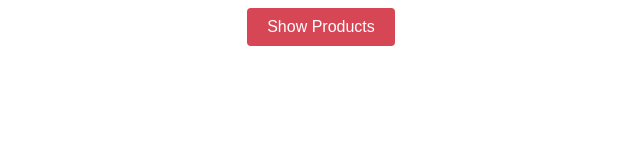
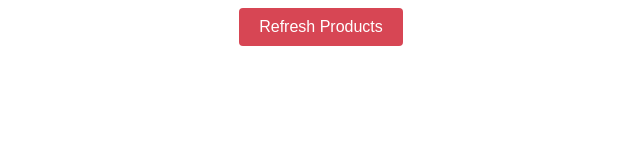
Before and after one commit to GeNiaaz/simple-store-webapp, a React (Create React App) app in the folder client/: page /edit in a window 1280 px wide. Shown: the top 160 px of the page, without its empty margins (319-959 px from the left). Built offline with nearby package versions, Linux system fonts and the light colour scheme.

Commit message:
allow update of products view on product edit

```diff
--- a/client/src/components/EditProductModal.js
+++ b/client/src/components/EditProductModal.js
@@ -4,12 +4,18 @@ import Axios from "axios";
 import Swal from "sweetalert2";
 import { ValidateInput } from "../utils/Validation";
 
-const EditProductModal = ({ product, closeModal }) => {
+const EditProductModal = ({ product, closeModal, refreshProducts }) => {
   const [editedProduct, setEditedProduct] = useState({ ...product });
 
   const handleChange = (e) => {
     const { name, value } = e.target;
     setEditedProduct({ ...editedProduct, [name]: value });
+  };
+
+  const getProducts = (p) => {
+    Axios.get("http://localhost:3001/products").then((response) => {
+      p(response.data);
+    });
   };
 
   const handleSubmit = (e) => {
@@ -23,6 +29,7 @@ const EditProductModal = ({ product, closeModal }) => {
         .then((response) => {
           if (response.status === 200) {
             console.log("product updated successfully");
+            getProducts(refreshProducts);
             closeModal();
           } else {
             Swal.fire(`Response status: ${response.status}, please try again`);
@@ -34,6 +41,7 @@ const EditProductModal = ({ product, closeModal }) => {
           console.log(err);
         });
 
+      getProducts(refreshProducts);
       closeModal();
     }
   };
--- a/client/src/views/AddProductPage.js
+++ b/client/src/views/AddProductPage.js
@@ -3,6 +3,7 @@ import React, { useState, useEffect } from "react";
 import "./AddProductPage.css";
 import { ValidateInput } from "../utils/Validation";
 import Axios from "axios";
+import Swal from "sweetalert2";
 
 function AddProductPage(props) {
   const [Name, setName] = useState("");
@@ -29,6 +30,7 @@ function AddProductPage(props) {
       })
         .then(() => {
           console.log("success");
+          Swal.fire("Product added successfully");
         })
         .catch((err) => {
           console.log(err);
--- a/client/src/views/AdminViewProductsPage.js
+++ b/client/src/views/AdminViewProductsPage.js
@@ -2,6 +2,7 @@ import "./AdminViewProductsPage.css";
 import EditProductModal from "../components/EditProductModal";
 import { useState } from "react";
 import Axios from "axios";
+import Swal from "sweetalert2";
 
 function AdminViewProductsPage(props) {
   const [ProductsList, setProductsList] = useState([]);
@@ -25,13 +26,14 @@ function AdminViewProductsPage(props) {
       `http://localhost:3001/products/${selectedProduct.product_id}`
     );
     console.log("product deleted");
+    Swal.fire("Product deleted successfully");
     getProducts();
   };
 
   return (
     <div className="AdminViewProductsPage">
       <div className="products">
-        <button onClick={getProducts}>Show Products</button>
+        <button onClick={getProducts}>Refresh Products</button>
         {ProductsList.map((prod, key) => {
           return (
             <div className="product">
@@ -55,6 +57,7 @@ function AdminViewProductsPage(props) {
           <EditProductModal
             product={selectedProduct}
             closeModal={() => setIsModalOpen(false)}
+            refreshProducts={setProductsList}
           />
         )}
       </div>
--- a/client/src/views/viewProductsPage.js
+++ b/client/src/views/viewProductsPage.js
@@ -13,7 +13,7 @@ function ViewProductsPage(props) {
   return (
     <div className="ViewProductsPage">
       <div className="products">
-        <button onClick={getProducts}>Show Products</button>
+        <button onClick={getProducts}>Refresh Products</button>
 
         {ProductsList.map((val, key) => {
           return (
```
